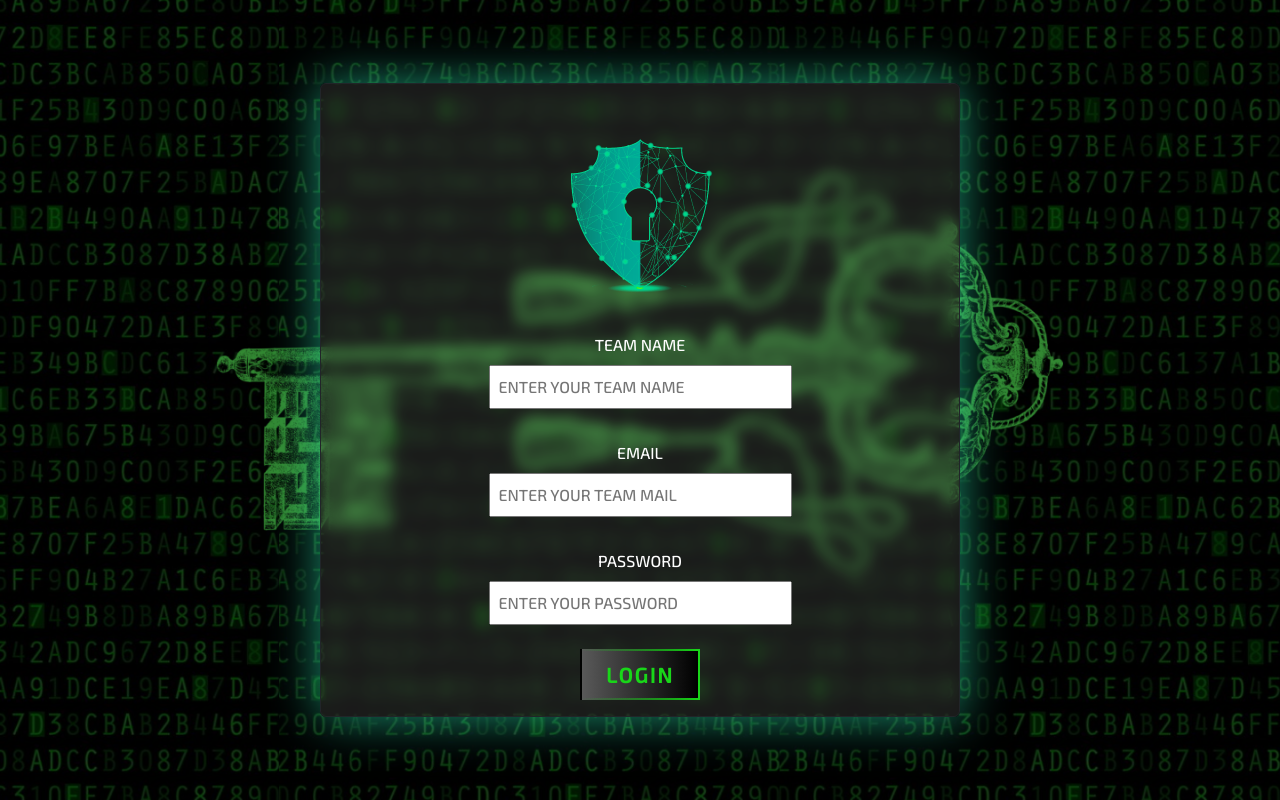
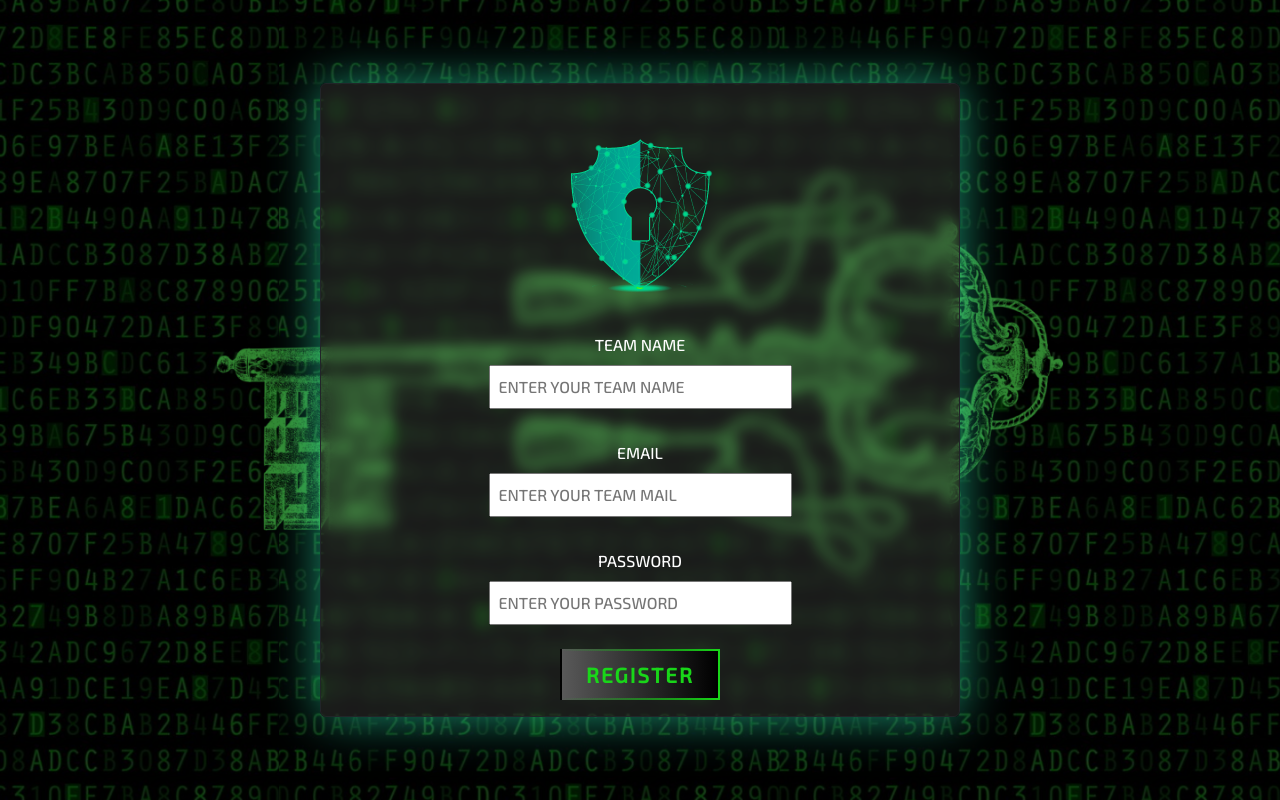
Before and after one commit to yashnerkar/locknkey-1, a React (Create React App) app in the folder client/: page /register in a window 1280 px wide. Built offline with nearby package versions, Linux system fonts and the light colour scheme.

Commit message:
Ui Correction

```diff
--- a/client/src/components/Game.jsx
+++ b/client/src/components/Game.jsx
@@ -7,7 +7,7 @@ const Game = () => {
             <div className="d-flex justify-content-center align-items-center" style={{ minHeight: "100vh" }}>
                 <div className="border border-dark w-60 p-5 game_bg rounded">
                     <div className='d-flex justify-content-center fs-1 p-2'>
-                        <div class="square square-md bg-white rounded mx-2 px-3">
+                        <div className="square square-md bg-white rounded mx-2 px-3">
                             <small>F</small>
                             <p className='m-0 p-0 index'>1</p>
                         </div>
--- a/client/src/components/Register.jsx
+++ b/client/src/components/Register.jsx
@@ -4,7 +4,7 @@ import { useNavigate } from "react-router-dom";
 const Register = () => {
   const navigate = useNavigate();
   const [team, setTeam] = useState({
-    teamName:"",
+    teamName: "",
     email: "",
     password: "",
   });
@@ -72,7 +72,7 @@ const Register = () => {
             />
           </div>
           <button className="startBtn px-4 py-2" type="submit">
-            LOGIN
+            REGISTER
           </button>
         </form>
       </div>
```
